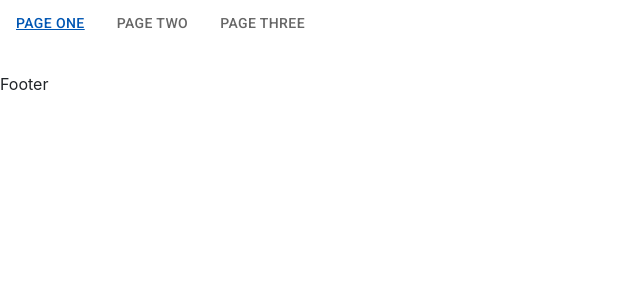
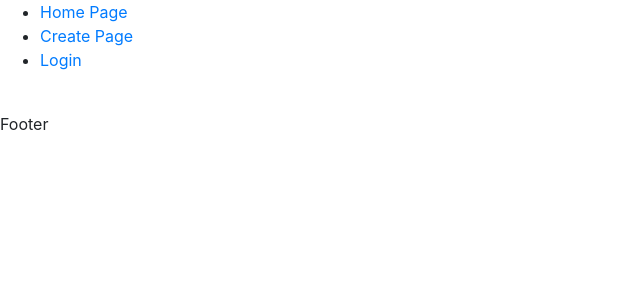
Before and after one commit to nikindtmas1/gift-vouchers, a React (Create React App) app in the folder client/: page / in a window 1280 px wide. Shown: the top 300 px of the page, without its empty margins (0-640 px from the left). Built offline with nearby package versions, Linux system fonts and the light colour scheme.

Commit message:
Update navigation

```diff
--- a/client/src/components/Navigation/Navigation.js
+++ b/client/src/components/Navigation/Navigation.js
@@ -1,21 +1,22 @@
 import * as React from 'react';
-import Tabs from '@mui/material/Tabs';
-import Tab from '@mui/material/Tab';
-import Box from '@mui/material/Box';
+import {Link} from 'react-router-dom';
+// import Tabs from '@mui/material/Tabs';
+// import Tab from '@mui/material/Tab';
+// import Box from '@mui/material/Box';
 
 
 
-  function LinkTab(props) {
-    return (
-      <Tab
-        component="a"
-        onClick={(event) => {
-          event.preventDefault();
-        }}
-        {...props}
-      />
-    );
-  }
+  // function LinkTab(props) {
+  //   return (
+  //     <Tab
+  //       component="a"
+  //       onClick={(event) => {
+  //         event.preventDefault();
+  //       }}
+  //       {...props}
+  //     />
+  //   );
+  // }
 
 const Navigation = () => {
 
@@ -27,14 +28,24 @@ const Navigation = () => {
 //     setValue(newValue);
 
   return (
-    <Box sx={{ width: '100%' }}>
-      <Tabs  aria-label="nav tabs example">
-        <LinkTab label="Page One" href="/home" />
-        <LinkTab label="Page Two" href="/create" />
-        <LinkTab label="Page Three" href="/login" />
-      </Tabs>
-    </Box>
-  )
+    // <Box sx={{ width: '100%' }}>
+    //   <Tabs  aria-label="nav tabs example">
+
+    //   </Tabs>
+    // </Box>
+
+    <ul>
+      <li>
+        <Link to="/home">Home Page</Link>
+      </li>
+      <li>
+        <Link to="/create">Create Page</Link>
+      </li>
+      <li>
+        <Link to="/login">Login</Link>
+      </li>
+    </ul>
+  );
 }
 
 export default Navigation
```
